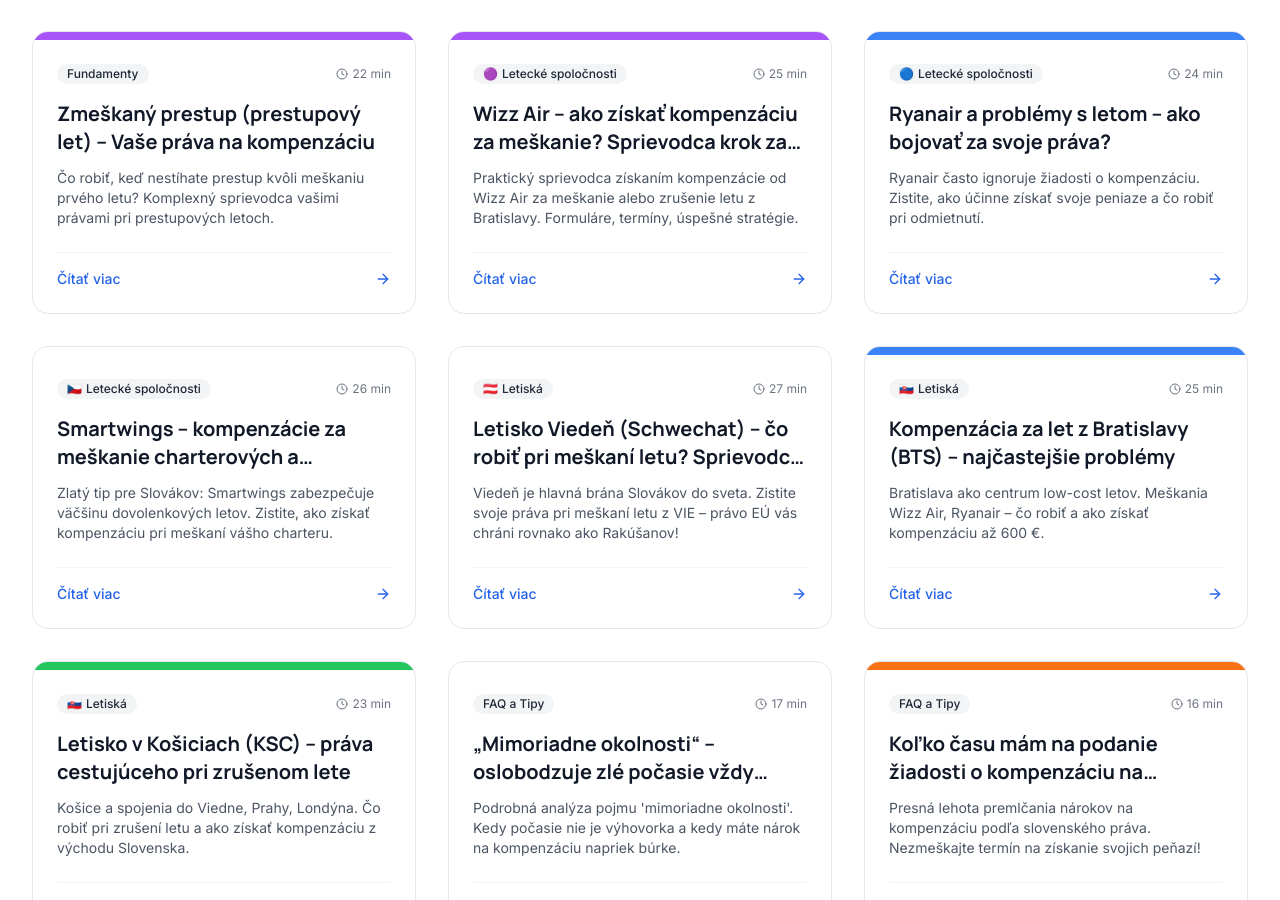
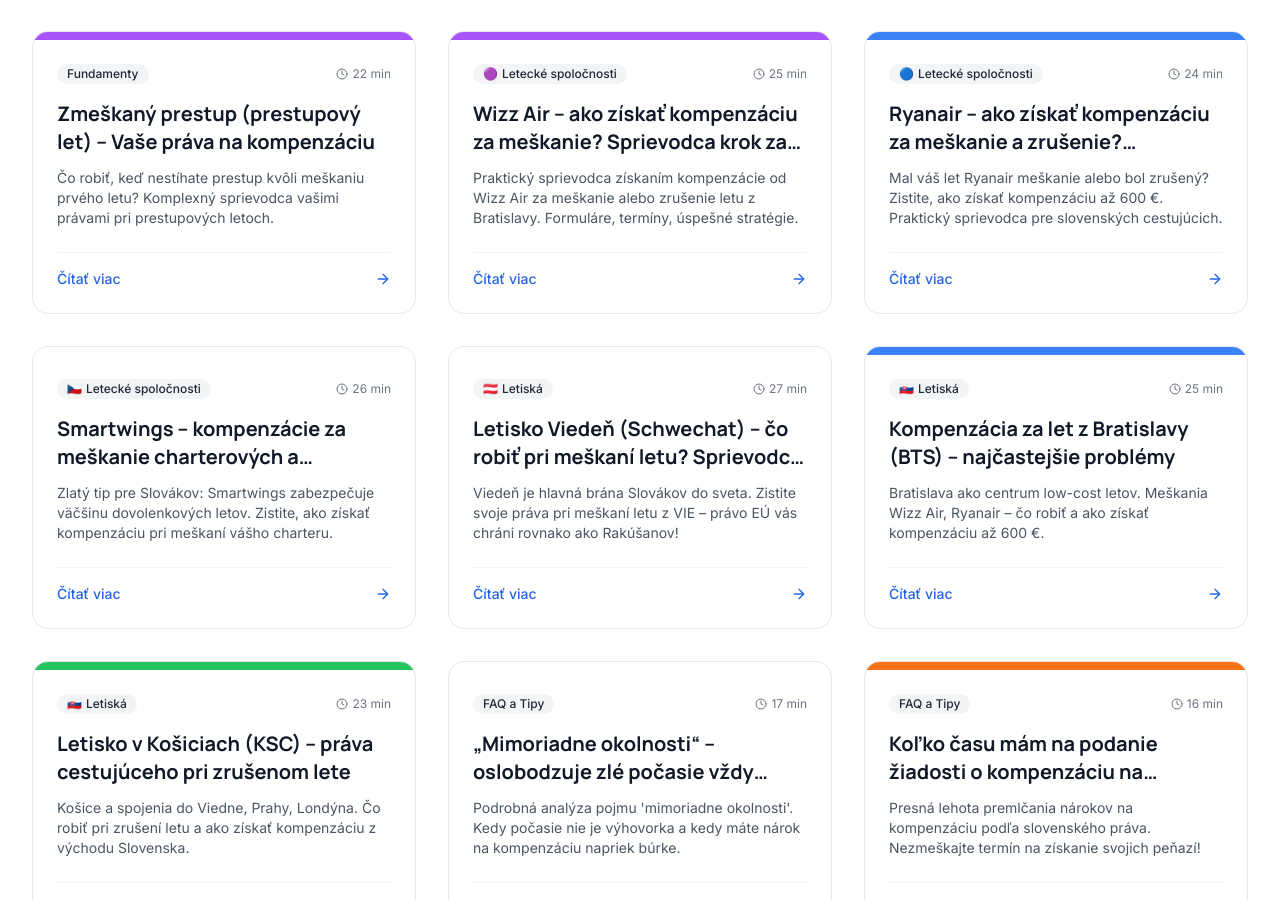
Before and after one commit to totawierzba-star/sg-5c3db9f9-0e76-47f1-9a07-81fe8472efa6-1773721680, a Next.js app: page /sk/blog in a window 1280 px wide. Shown: the part 818-1718 px from the top of the page. Built offline with nearby package versions, Linux system fonts and the light colour scheme.

Commit message:
fix(blog/sk): Correct character escaping in Ryanair article

```diff
--- a/src/lib/blogArticlesSk.ts
+++ b/src/lib/blogArticlesSk.ts
@@ -79,30 +79,30 @@
 
   // KLASTER 2: VEĽKÁ TROJKA (Airlines)
   {
-    id: "wizz-air-odszkodowanie-poradnik",
+    id: "wizz-air-odszkodowanie",
     title: "Wizz Air – ako získať kompenzáciu za meškanie? Sprievodca krok za krokom",
-    slug: "wizz-air-odszkodowanie-poradnik",
+    slug: "wizz-air-odszkodowanie",
     category: "airline",
     airlineName: "Wizz Air",
     flag: "🟣",
     wordCount: 7500,
     readTime: 25,
     excerpt: "Praktický sprievodca získaním kompenzácie od Wizz Air za meškanie alebo zrušenie letu z Bratislavy. Formuláre, termíny, úspešné stratégie.",
-    publishDate: "2026-02-06",
+    publishDate: "2026-02-17",
     featured: true,
     color: "purple"
   },
   {
-    id: "ryanair-problemy-z-lotem",
-    title: "Ryanair a problémy s letom – ako bojovať za svoje práva?",
-    slug: "ryanair-problemy-z-lotem",
+    id: "ryanair-problemy-prawa",
+    title: "Ryanair – ako získať kompenzáciu za meškanie a zrušenie? Sprievodca 2025",
+    slug: "ryanair-problemy-prawa",
     category: "airline",
     airlineName: "Ryanair",
     flag: "🔵",
     wordCount: 7200,
     readTime: 24,
-    excerpt: "Ryanair často ignoruje žiadosti o kompenzáciu. Zistite, ako účinne získať svoje peniaze a čo robiť pri odmietnutí.",
-    publishDate: "2026-02-06",
+    excerpt: "Mal váš let Ryanair meškanie alebo bol zrušený? Zistite, ako získať kompenzáciu až 600 €. Praktický sprievodca pre slovenských cestujúcich.",
+    publishDate: "2026-02-17",
     featured: true,
     color: "blue"
   },
@@ -123,9 +123,9 @@
 
   // KLASTER 3: GEOGRAFICKÉ (Airports)
   {
-    id: "lotnisko-wieden-schwechat-poradnik",
+    id: "lotnisko-wieden-opoznienie",
     title: "Letisko Viedeň (Schwechat) – čo robiť pri meškaní letu? Sprievodca pre Slovákov",
-    slug: "lotnisko-wieden-schwechat-poradnik",
+    slug: "lotnisko-wieden-opoznienie",
     category: "airport",
     airportCode: "VIE",
     airportName: "Viedeň Schwechat",
@@ -133,7 +133,7 @@
     wordCount: 8200,
     readTime: 27,
     excerpt: "Viedeň je hlavná brána Slovákov do sveta. Zistite svoje práva pri meškaní letu z VIE – právo EÚ vás chráni rovnako ako Rakúšanov!",
-    publishDate: "2026-02-06",
+    publishDate: "2026-02-17",
     featured: true,
     color: "red"
   },
--- a/src/pages/sk/blog/ryanair-problemy-prawa.tsx
+++ b/src/pages/sk/blog/ryanair-problemy-prawa.tsx
@@ -3,7 +3,7 @@
 import Link from "next/link";
 import { Plane, AlertCircle, CheckCircle2, Euro, ArrowRight, Clock, Shield, XCircle } from "lucide-react";
 
-export default function RyanairProblemyPrawaSk() {
+export default function RyanairProblemyPravaSk() {
   return (
     <LayoutSk>
       <SEO
@@ -287,7 +287,7 @@
                 {/* Problem 3: Long Delays */}
                 <div className="bg-white dark:bg-gray-800 rounded-lg shadow-md p-6 border-l-4 border-yellow-500">
                   <h3 className="text-xl font-semibold mb-3 text-gray-900 dark:text-white">
-                    3️⃣ Dlhé Meškania (>3 hodiny)
+                    3️⃣ Dlhé Meškania (&gt;3 hodiny)
                   </h3>
                   <p className="text-gray-700 dark:text-gray-300 mb-3">
                     <strong>Problém:</strong> Let má výrazné meškanie, často kvôli kaskádovým problémom.
@@ -338,7 +338,7 @@
                     </div>
                     <div className="bg-purple-50 dark:bg-purple-900/20 rounded p-3">
                       <p className="text-sm font-semibold text-gray-900 dark:text-white mb-1">
-                        B) Stratená Batožina (>21 dní)
+                        B) Stratená Batožina (&gt;21 dní)
                       </p>
                       <ul className="text-xs text-gray-700 dark:text-gray-300 space-y-1">
                         <li>• Kompenzácia až <strong>€1,600</strong> (podľa Montreal Convention)</li>
@@ -431,7 +431,7 @@
                     </li>
                     <li className="flex items-start gap-2">
                       <span className="text-green-600 font-bold">✓</span>
-                      <span>Zrušený let (<strong>{'<'}14 dní</strong> pred odletom)</span>
+                      <span>Zrušený let (<strong>&lt;14 dní</strong> pred odletom)</span>
                     </li>
                     <li className="flex items-start gap-2">
                       <span className="text-green-600 font-bold">✓</span>
@@ -755,7 +755,7 @@
                     <ul className="list-disc list-inside mt-1 space-y-1">
                       <li>Bratislava → Londýn = 1,440 km</li>
                       <li>Kompenzácia: <strong>250 €</strong> (do 1,500 km)</li>
-                      <li>Nemusíte platiť €500 za lístok, aby ste mali nárok!). Vždy hotovosť, nikdy voucher</li>
+                      <li>Nemusíte platiť €500 za lístok, aby ste mali nárok!</li>
                     </ul>
                   </div>
                 </details>
```
